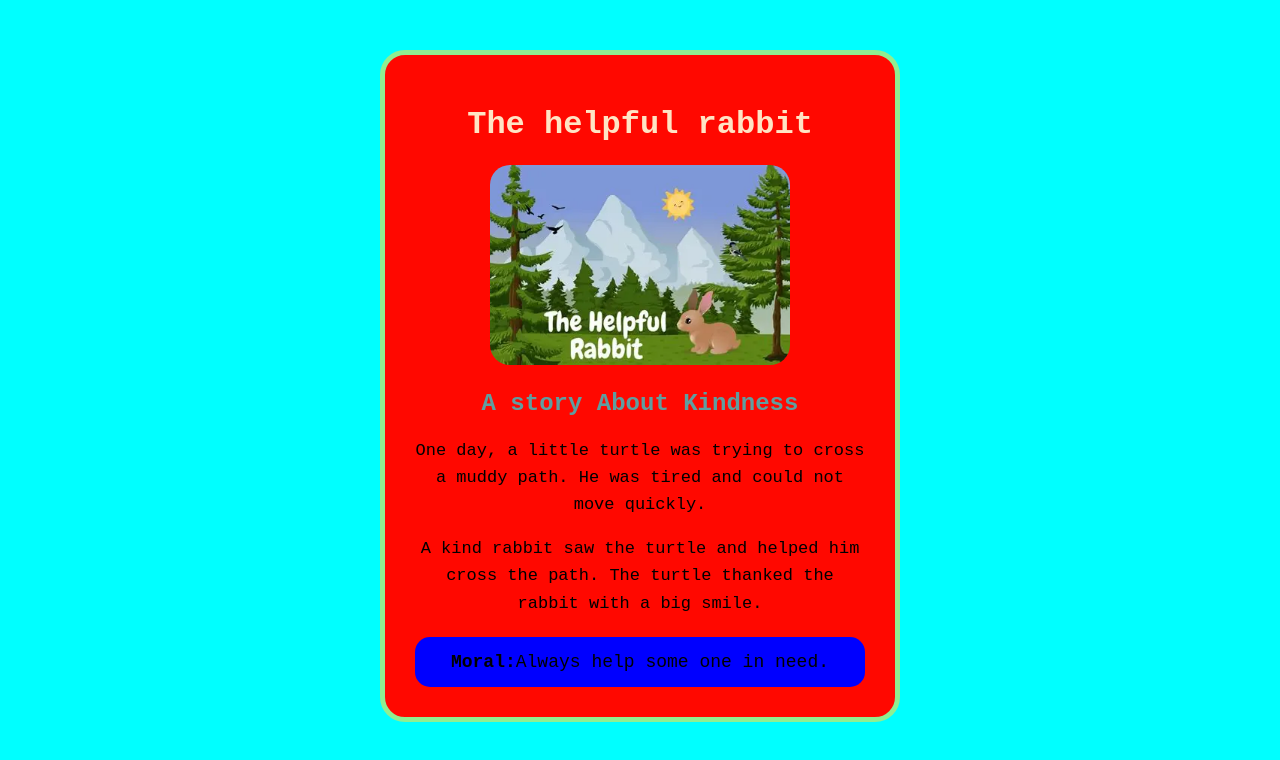
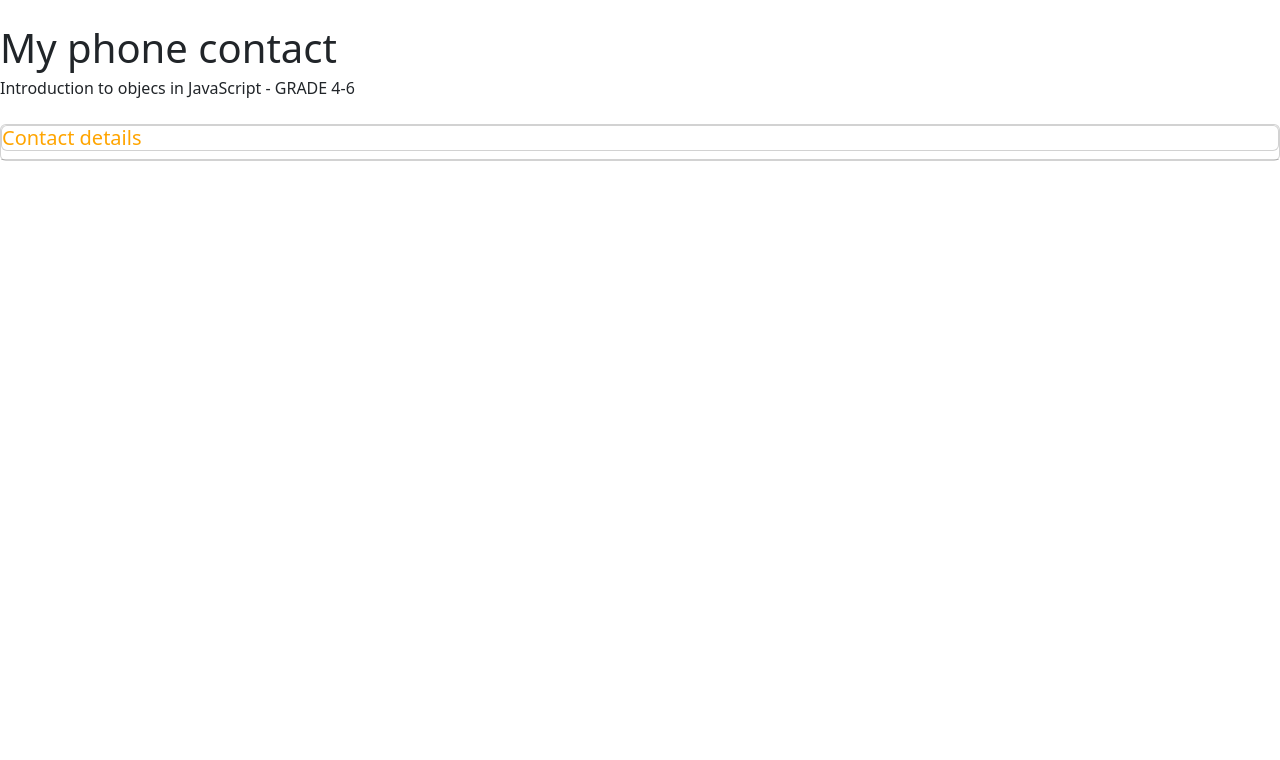
Before and after one commit to tarimoadon1712-gif/CLASS-WORK-PROJECT, a plain HTML site: page lesson 5/index.html in a window 1280 px wide. Drawn offline with nearby package versions, Linux system fonts and the light colour scheme.

Commit message:
Add files via upload

```diff
--- a/lesson 5/index.html
+++ b/lesson 5/index.html
@@ -1,31 +1,35 @@
 <!DOCTYPE html>
-<html>
+<html lang="en">
 <head>
-    <title>The careful rabbit</title>
-    <link rel="stylesheet" href="style.css"
+    <meta charset="UTF-8">
+    <meta name="viewport" content="width=device-width, initial-scale=1.0">
+    <title>My phone contact</title>
+    <link rel="stylesheet" href="
+https://cdn.jsdelivr.net/npm/bootstrap@5.3.0/dist/css/bootstrap.min.css">
+
 </head>
+<body class="py-4"
 
-<body>
+<div class="container">
 
-    <div class="storycard">
 
-        <h1>The helpful rabbit</h1>
 
-        <img src="Rabbit.webp" alt="Rabbit helping turtle">
+    <h1 class="mb-1">My phone contact </h1>
+    <p class="text- muted mb-4">
+        Introduction to objecs in JavaScript - GRADE 4-6
+    </p>
 
-          <h2>A story About Kindness</h2>
+    <DIV class="CARD SHADOW- SM MB-3 style="max-width:400xp;" >
+    <div class="card body">
+        <h5 class="card title" style="color: orange;">Contact details</h5
+            <ul class="list-grop list-group flush">
+             <ul class="list-grop list-group flush">
+    </div>
+    </DIV>
 
-          <p>
-          One day, a little turtle was trying to cross a muddy path. He was tired and could not move quickly.
-          </p>
+</div>
 
-          <p>
-            A kind rabbit saw the turtle and helped him cross the path. The turtle thanked the rabbit with a big smile.
-          </p>
 
-          <div class="moral">
-            <b>Moral:</b>Always help some one in need.
-          </div>
-    </div>
+
 </body>
 </html>
```
